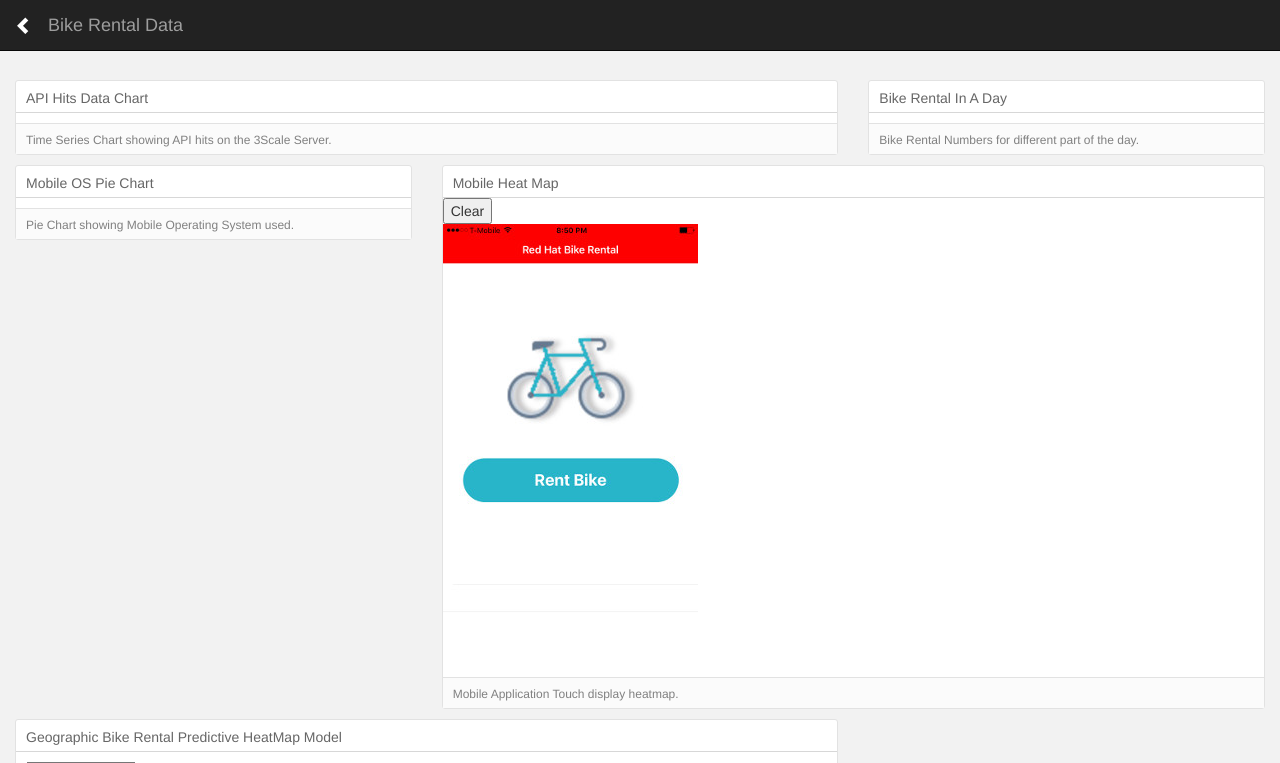
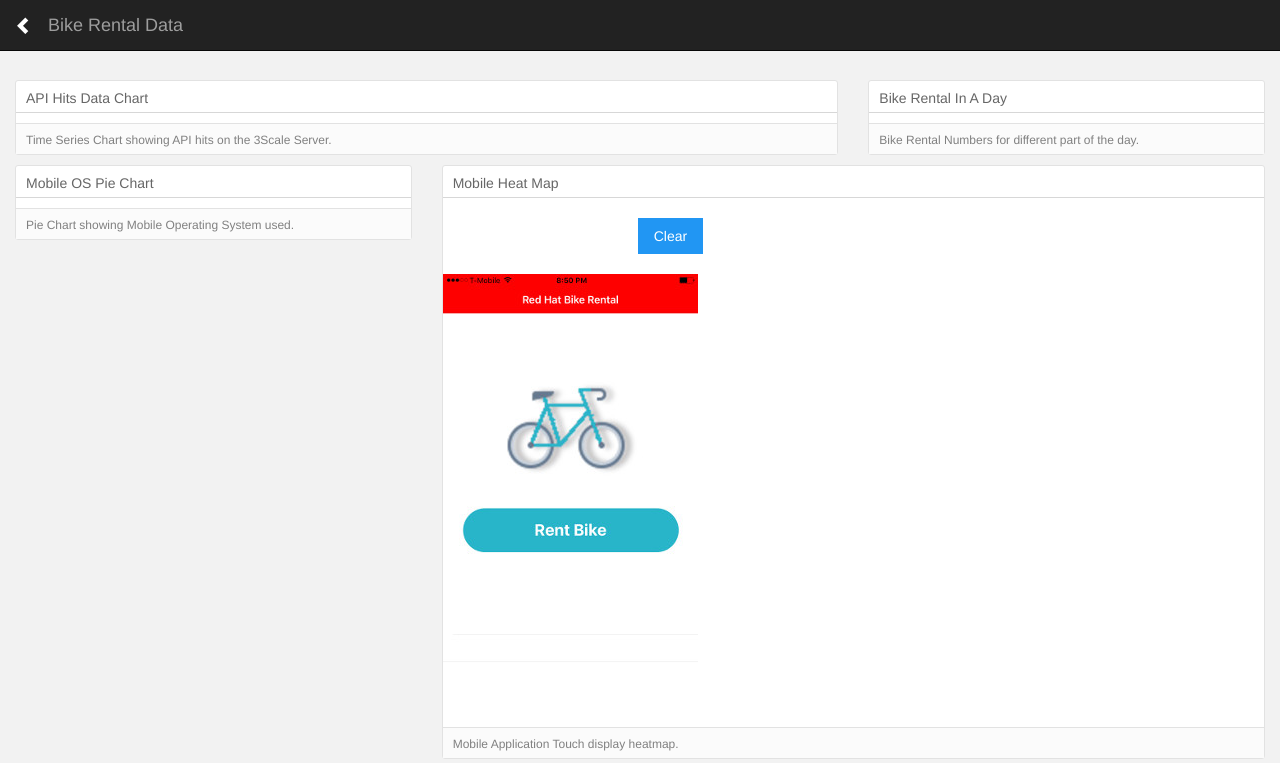
Before and after one commit to nakfour/mobile-analytics-python-model, a Flask app: page / in a window 1280 px wide. Shown: the top 763 px of the page. Run offline with Flask 2, Linux system fonts and the light colour scheme; parts of the project's set-up code (start-up, migrations or seed data) failed here and were passed over; some libraries are stand-ins or nearby versions.

Commit message:
Adding button to clear touch database

```diff
--- a/static/css/keen-dashboards.css
+++ b/static/css/keen-dashboards.css
@@ -63,9 +63,18 @@
 }
 
 .selectmenu {
-    margin:20px;
+    background-color:green;
+    color:white;
+    border-color:transparent;
+
 }
 
+.clearbutton {
+    margin:20px;
+    left:175px;
+    position: relative;
+    display: inline-block;
+}
 .dropdown {
     padding:10px;
     float: center;
--- a/templates/index.html
+++ b/templates/index.html
@@ -5,6 +5,7 @@
 	<title>Bike Rental Data Analytics</title>
 	<meta name='viewport' content='width=device-width, initial-scale=1.0, maximum-scale=1.0, user-scalable=no' />
 	<link rel="stylesheet" type="text/css" href="{{url_for('static', filename='css/c3.css')}}">
+	<link rel="stylesheet" href="https://www.w3schools.com/w3css/4/w3.css">
 	<!-- Dashboard -->
 	<link rel="stylesheet" type="text/css" href="{{url_for('static', filename='css/keen-dashboards.css')}}">
 	<!-- Load d3.js and c3.js -->
@@ -116,8 +117,8 @@
 					Mobile Heat Map
 				</div>
 				<div  id="mobileheatmapchart">
-					<div>
-						<button onclick="clearHeatmap()">Clear</button>
+					<div class="clearbutton">
+						<button class="w3-btn w3-ripple w3-blue" onclick="clearHeatmap()">Clear</button>
 					</div>
 					<div id='heatMap'>
 
@@ -140,7 +141,7 @@
 				</div>
 				<div class="dropdown">
 
-					<select onchange="displayHeatmap(this.value)">
+					<select class="selectmenu" onchange="displayHeatmap(this.value)">
 						<option value="allday">All Day</option>
 						<option value="morning">Morning(LR)</option>
 						<option value="lunch">Lunch(LR)</option>
```
Also changed, not shown: static/js/dashboard.js (line endings or trailing spaces).
